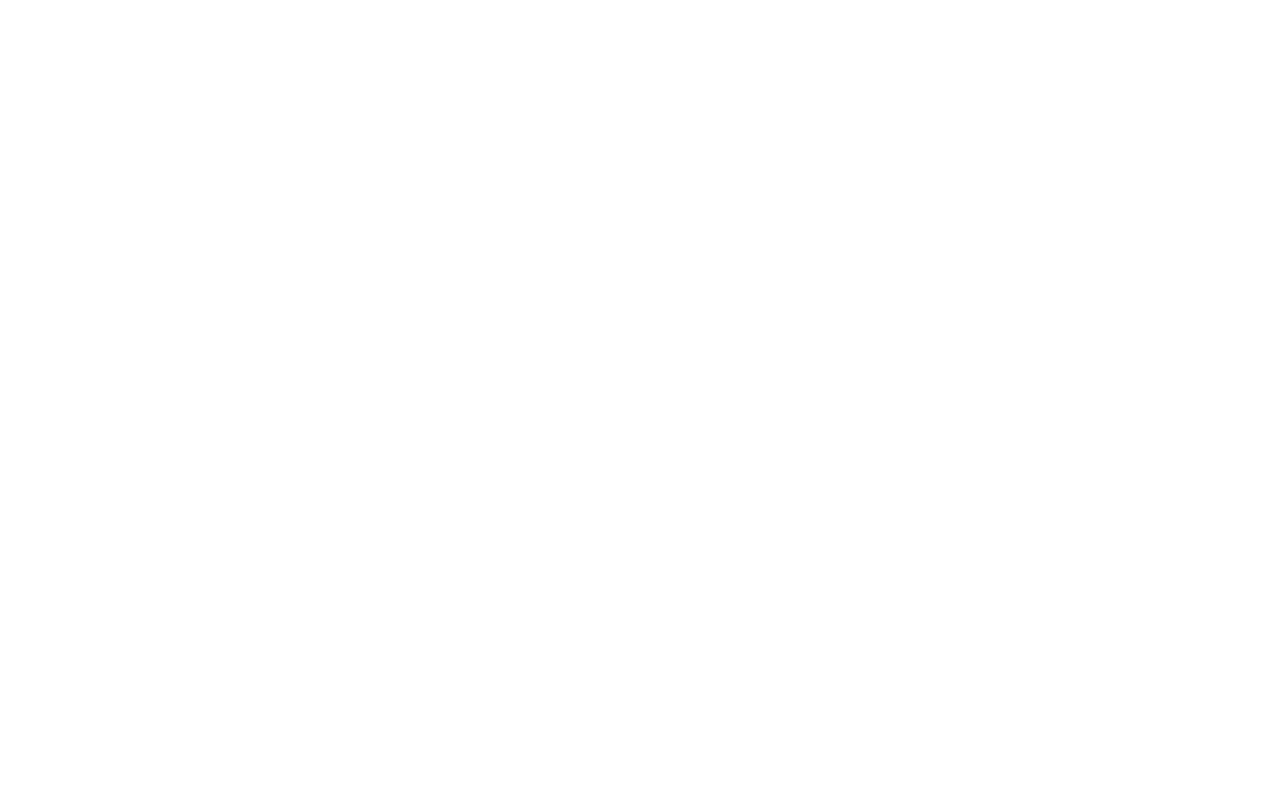
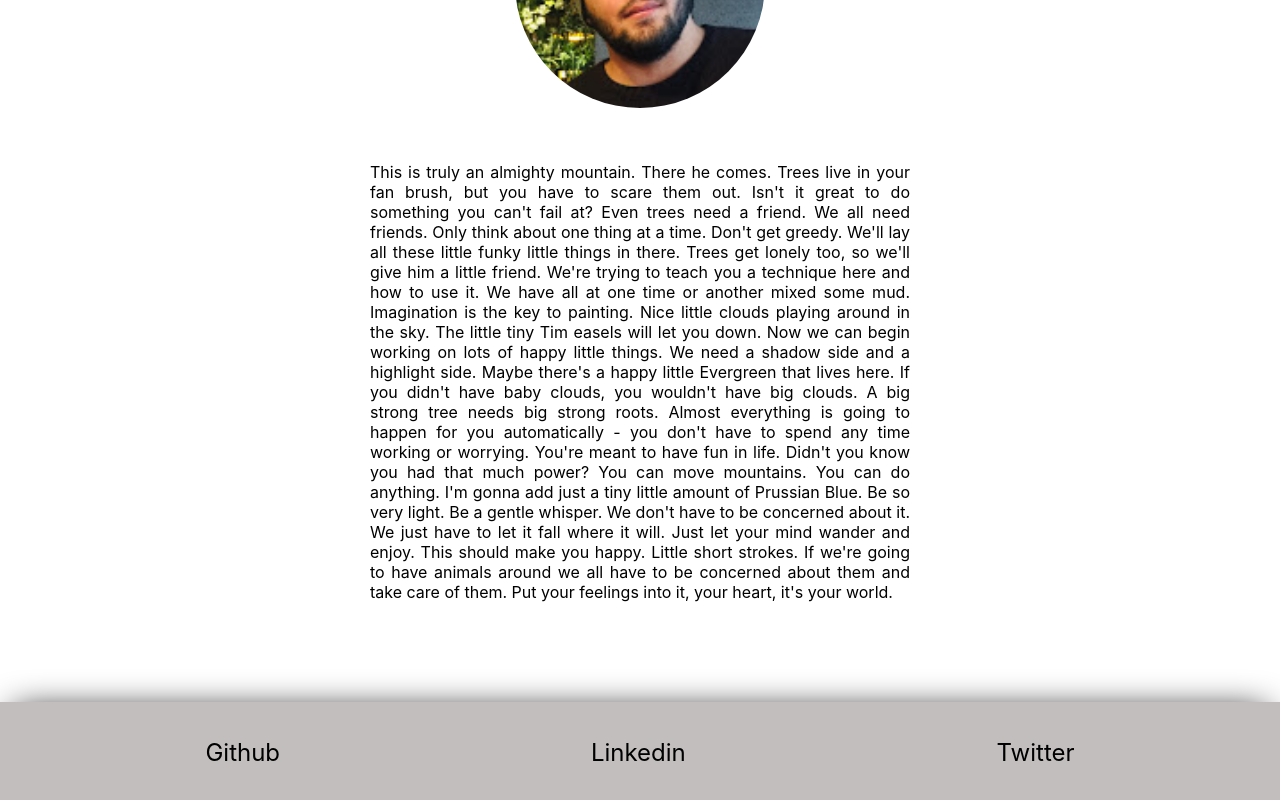
Before and after one commit to ahmetseha/react-dummyapi-project, a React (Create React App) app: page /about in a window 1280 px wide. Shown: the part 342-1142 px from the top of the page. Before the commit the page ends 800 px from the top, so only its background shows below. Built offline with nearby package versions, Linux system fonts and the light colour scheme.

Commit message:
about page and footer component added

```diff
--- a/src/App.js
+++ b/src/App.js
@@ -4,6 +4,7 @@
 import Home from "./pages/Home/Home";
 import About from "./pages/About/About";
 import Contact from "./pages/Contact/Contact";
+import Footer from "./components/Footer/Footer";
 
 function App() {
   return (
@@ -20,6 +21,7 @@
           <Contact />
         </Route>
       </Switch>
+      <Footer className="Footer" />
     </BrowserRouter>
   );
 }
--- a/src/FetchData.js
+++ b/src/FetchData.js
@@ -1,4 +1,4 @@
-import React, { useEffect, useState } from "react";
+import { useEffect, useState } from "react";
 import axios from "axios";
 
 const BASE_URL = "https://dummyapi.io/data/api";
@@ -14,7 +14,7 @@
   }, []);
 
   console.log(data);
-  return <div></div>;
+  return data;
 }
 
 export default FetchData;
--- a/src/components/Footer/Footer.js
+++ b/src/components/Footer/Footer.js
@@ -0,0 +1,30 @@
+import React from "react";
+import styles from "./Footer.module.scss";
+
+function Footer() {
+  return (
+    <div className={styles.container}>
+      <div className={styles.container__containerItems}>
+        <div className={styles.container__items}>
+          <div className={styles.container__item}>
+            <a href="https://github.com/ahmetseha" target="_blank">
+              Github
+            </a>
+          </div>
+          <div className={styles.container__item}>
+            <a href="https://www.linkedin.com/in/ahmetseha/" target="_blank">
+              Linkedin
+            </a>
+          </div>
+          <div className={styles.container__item}>
+            <a href="https://twitter.com/sehabidev" target="_blank">
+              Twitter
+            </a>
+          </div>
+        </div>
+      </div>
+    </div>
+  );
+}
+
+export default Footer;
--- a/src/components/Footer/Footer.module.scss
+++ b/src/components/Footer/Footer.module.scss
@@ -0,0 +1,19 @@
+.container {
+  display: flex;
+  align-items: center;
+  margin-top: 50px;
+  height: 100px;
+  background-color: rgb(194, 190, 190);
+  box-shadow: 0px -5px 35px -14px rgba(0, 0, 0, 1);
+  &__containerItems {
+    width: 100%;
+    margin: 0 50px;
+  }
+  &__items {
+    display: flex;
+    justify-content: space-around;
+  }
+  &__item {
+    font-size: 24px;
+  }
+}
--- a/src/components/Header/Header.module.scss
+++ b/src/components/Header/Header.module.scss
@@ -7,7 +7,7 @@
   align-items: center;
   height: 100px;
   background-color: rgb(194, 190, 190);
-  box-shadow: 2px 9px 20px -10px rgba(0, 0, 0, 1);
+  box-shadow: 0px 5px 35px -14px rgba(0, 0, 0, 1);
   &__containerHead {
     width: 100%;
   }
--- a/src/pages/About/About.js
+++ b/src/pages/About/About.js
@@ -1,7 +1,45 @@
 import React from "react";
+import styles from "./About.module.scss";
+import profile from "../../assets/image/ahmetseha.jpg";
 
 function About() {
-  return <div>About</div>;
+  return (
+    <div className={styles.container}>
+      <div className={styles.container__content}>
+        <div className={styles.container__image}>
+          <img src={profile} alt="profil fotoğrafı" />
+        </div>
+        <div className={styles.container__about}>
+          <p>
+            This is truly an almighty mountain. There he comes. Trees live in
+            your fan brush, but you have to scare them out. Isn't it great to do
+            something you can't fail at? Even trees need a friend. We all need
+            friends. Only think about one thing at a time. Don't get greedy.
+            We'll lay all these little funky little things in there. Trees get
+            lonely too, so we'll give him a little friend. We're trying to teach
+            you a technique here and how to use it. We have all at one time or
+            another mixed some mud. Imagination is the key to painting. Nice
+            little clouds playing around in the sky. The little tiny Tim easels
+            will let you down. Now we can begin working on lots of happy little
+            things. We need a shadow side and a highlight side. Maybe there's a
+            happy little Evergreen that lives here. If you didn't have baby
+            clouds, you wouldn't have big clouds. A big strong tree needs big
+            strong roots. Almost everything is going to happen for you
+            automatically - you don't have to spend any time working or
+            worrying. You're meant to have fun in life. Didn't you know you had
+            that much power? You can move mountains. You can do anything. I'm
+            gonna add just a tiny little amount of Prussian Blue. Be so very
+            light. Be a gentle whisper. We don't have to be concerned about it.
+            We just have to let it fall where it will. Just let your mind wander
+            and enjoy. This should make you happy. Little short strokes. If
+            we're going to have animals around we all have to be concerned about
+            them and take care of them. Put your feelings into it, your heart,
+            it's your world.
+          </p>
+        </div>
+      </div>
+    </div>
+  );
 }
 
 export default About;
--- a/src/pages/About/About.module.scss
+++ b/src/pages/About/About.module.scss
@@ -0,0 +1,22 @@
+.container {
+  &__content {
+    display: flex;
+    justify-content: center;
+    align-items: center;
+    flex-direction: column;
+    margin: 100px;
+  }
+  &__image {
+    & img {
+      width: 250px;
+      border-radius: 50%;
+    }
+  }
+  &__about {
+    width: 50%;
+    margin-top: 50px;
+    & p {
+      text-align: justify;
+    }
+  }
+}
```
Also changed, not shown: src/assets/image/ahmetseha.jpg (added).
